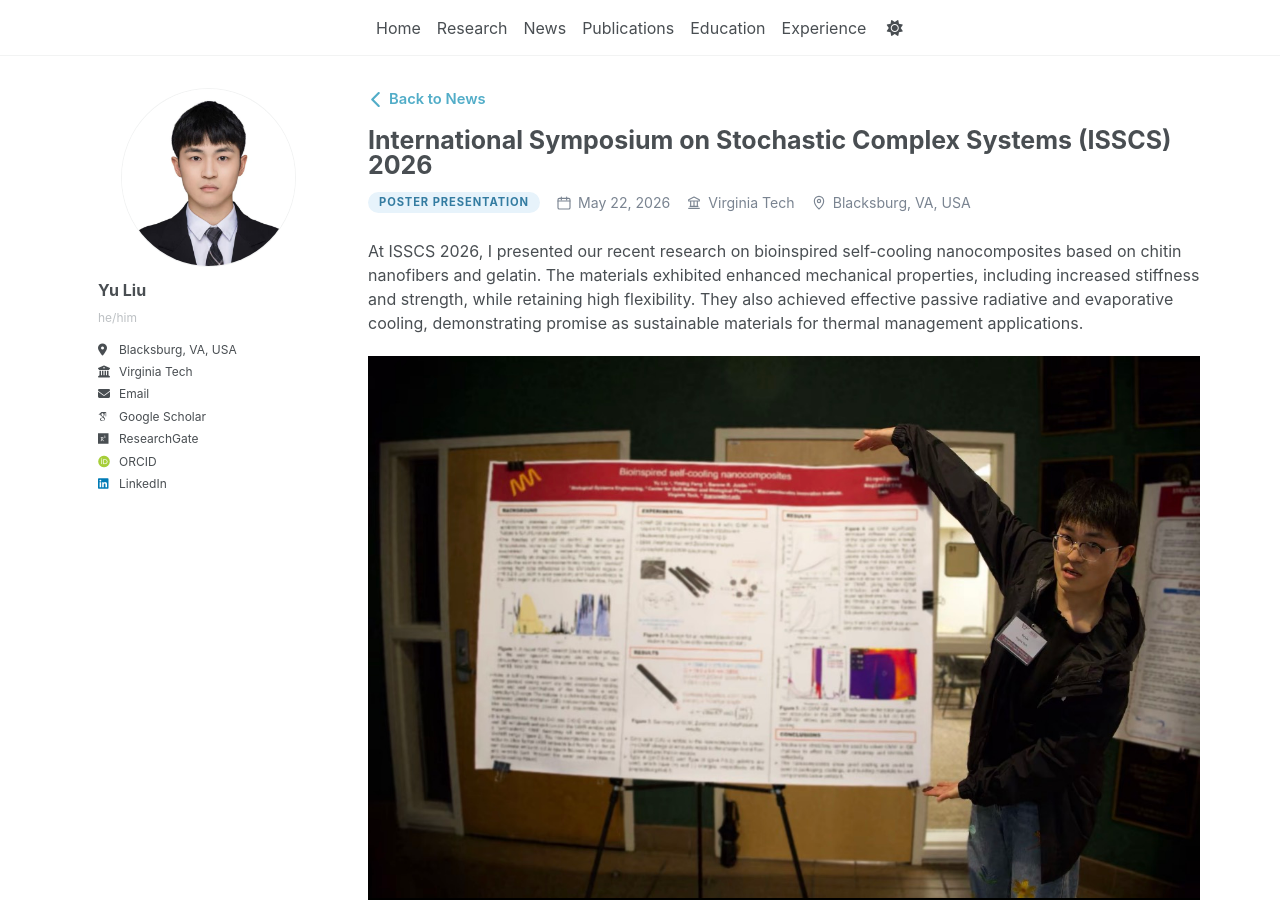
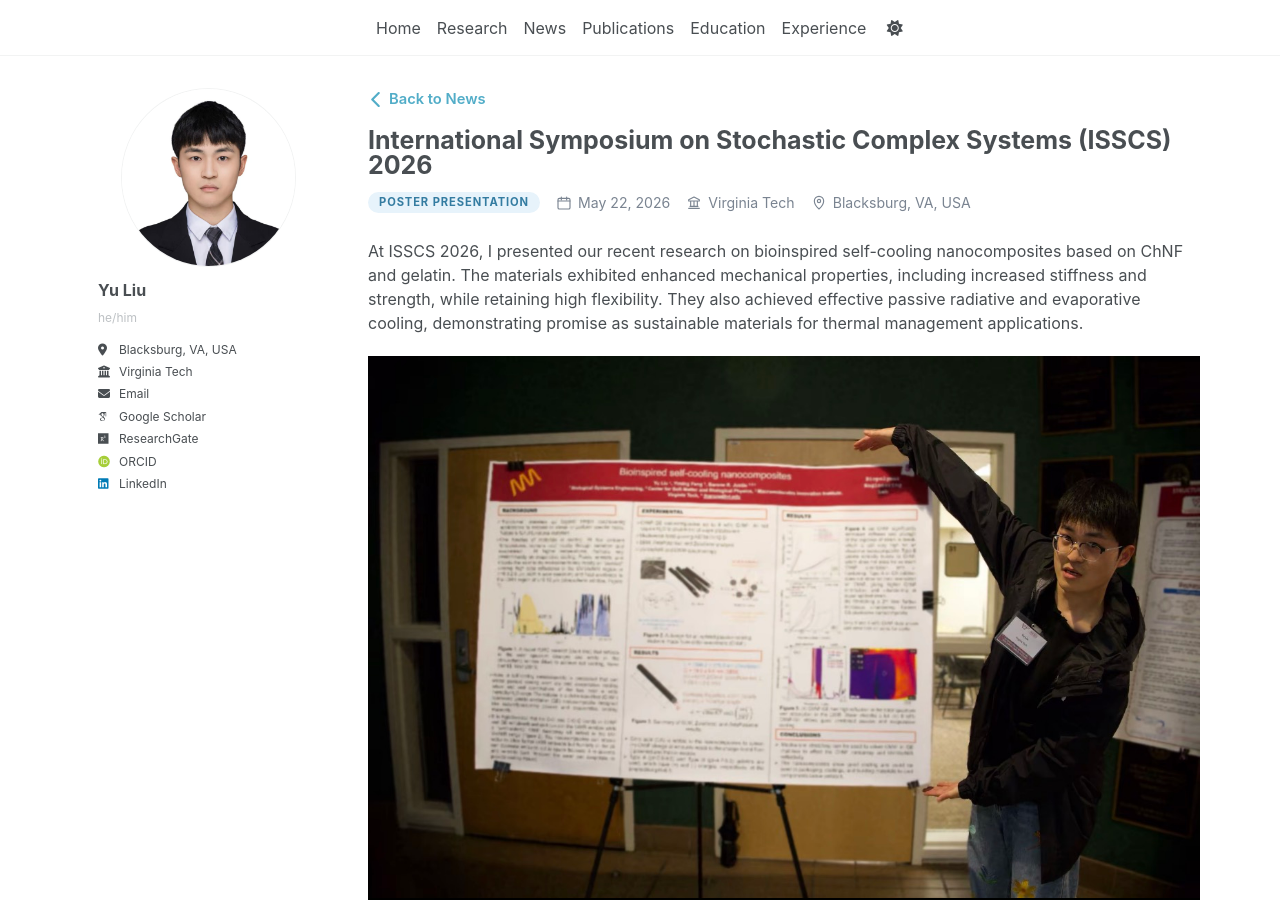
Before and after one commit to yuliu0322/yuliu0322.github.io, a Jekyll site: the page built from _talks/2026-05-22-self-cooling-nanocomposites.md, in a window 1280 px wide and 900 px high. Built offline with Jekyll 4.4.1, drawn with Linux system fonts in a browser that asks for light colours; some web fonts are replaced; a script bundle is joined from its source files by our own code; library files that are not in the unit come from our copies.

Commit message:
Update 2026-05-22-self-cooling-nanocomposites.md

```diff
--- a/_talks/2026-05-22-self-cooling-nanocomposites.md
+++ b/_talks/2026-05-22-self-cooling-nanocomposites.md
@@ -9,7 +9,7 @@ location: "Blacksburg, VA, USA"
 event_url: "https://www.phys.vt.edu/Newsandevents/conferences/ISSCS.html"
 ---
 
-At ISSCS 2026, I presented our recent research on bioinspired self-cooling nanocomposites based on chitin nanofibers and gelatin. The materials exhibited enhanced mechanical properties, including increased stiffness and strength, while retaining high flexibility. They also achieved effective passive radiative and evaporative cooling, demonstrating promise as sustainable materials for thermal management applications.
+At ISSCS 2026, I presented our recent research on bioinspired self-cooling nanocomposites based on ChNF and gelatin. The materials exhibited enhanced mechanical properties, including increased stiffness and strength, while retaining high flexibility. They also achieved effective passive radiative and evaporative cooling, demonstrating promise as sustainable materials for thermal management applications.
 
 <div class="news-gallery">
   <img
```
